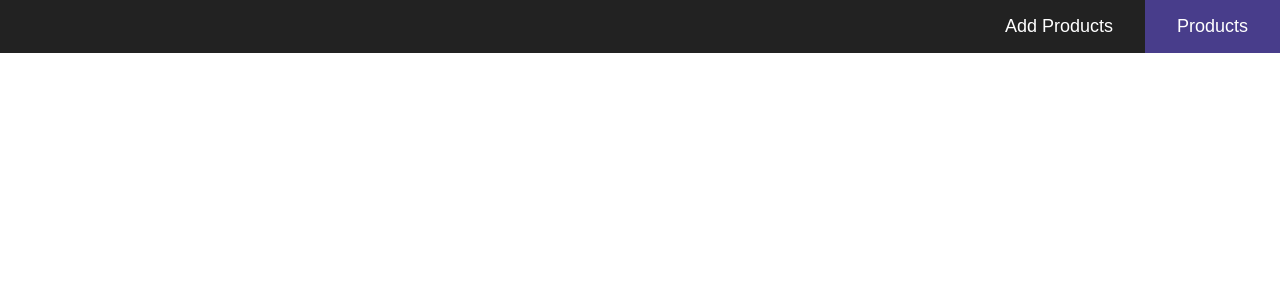
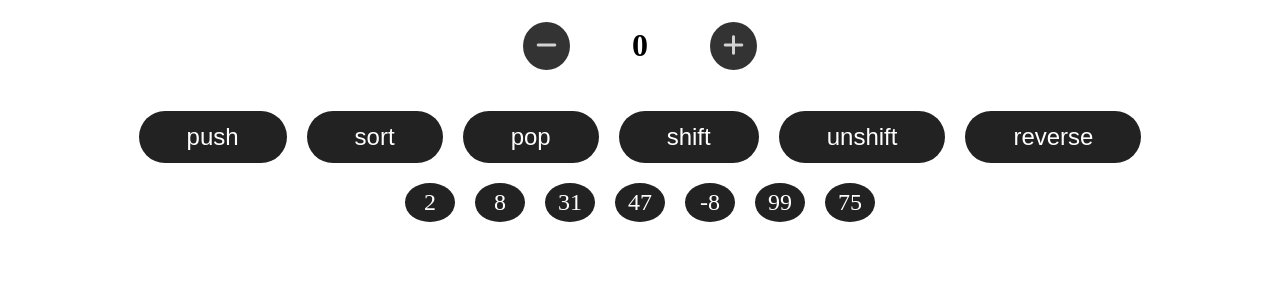
Before and after one commit to BrownEdgar/smart-juniors, a React (Vite) app: page / in a window 1280 px wide. Shown: the top 300 px of the page. Built offline with nearby package versions, Linux system fonts and the light colour scheme; a web font is replaced by a local one.

Commit message:
React Redux Array methods

```diff
--- a/package.json
+++ b/package.json
@@ -11,6 +11,7 @@
     "preview": "vite preview"
   },
   "dependencies": {
+    "@reduxjs/toolkit": "^1.9.7",
     "axios": "^1.6.0",
     "classnames": "^2.3.2",
     "concurrently": "^8.2.2",
@@ -20,7 +21,9 @@
     "react-dom": "^18.2.0",
     "react-icons": "^4.11.0",
     "react-modal": "^3.16.1",
+    "react-redux": "^8.1.3",
     "react-router-dom": "^6.18.0",
+    "redux": "^4.2.1",
     "sass": "^1.69.5",
     "yup": "^1.3.2"
   },
--- a/src/main.jsx
+++ b/src/main.jsx
@@ -1,5 +1,13 @@
 import ReactDOM from 'react-dom/client';
-import App from './react_useContext/App';
+import App from './redux/redux_1/App';
 import './index.css';
 
-ReactDOM.createRoot(document.getElementById('root')).render(<App />);
+import { Provider } from 'react-redux';
+import store from './redux/redux_1/app/store';
+
+// ReactDOM.createRoot(document.getElementById('root')).render(<App />);
+ReactDOM.createRoot(document.getElementById('root')).render(
+  <Provider store={store}>
+      <App />
+  </Provider>
+);
--- /dev/null
+++ b/src/redux/redux_1/App.jsx
@@ -0,0 +1,50 @@
+import { useDispatch, useSelector } from 'react-redux'
+
+import { decrement, increment } from './features/count/countSlice';
+import {
+  popArray,
+  pushValue,
+  sortArray,
+  shiftArray,
+  unshiftArray,
+  reverseArray
+} from './features/array/arraySlice';
+
+import "./App.scss"
+
+export default function App() {
+  const count = useSelector((state) => state.count)
+  const array = useSelector((state) => state.array)
+  const dispatch = useDispatch()
+
+  return (
+    <div className='App'>
+      <div className='App-header'>
+        <button onClick={() => dispatch(decrement())}>
+          <i className="fa-solid fa-minus"></i>
+        </button>
+        <h1>{count}</h1>
+        <button onClick={() => dispatch(increment())}>
+          <i className="fa-solid fa-plus"></i>
+        </button>
+      </div>
+      <div className='App-content'>
+        <div className='App-content_btns'>
+          <button onClick={() => dispatch(pushValue(count))}>push</button>
+          <button onClick={() => dispatch(sortArray())}>sort</button>
+          <button onClick={() => dispatch(popArray())}>pop</button>
+          <button onClick={() => dispatch(shiftArray())}>shift</button>
+          <button onClick={() => dispatch(unshiftArray(count))}>unshift</button>
+          <button onClick={() => dispatch(reverseArray())}>reverse</button>
+        </div>
+        <div className='App-content_array'>{
+          array.map((elem, index) => {
+            return (
+              <span key={index}>{elem}</span>
+            )
+          })
+        }</div>
+      </div>
+    </div>
+  )
+}
--- /dev/null
+++ b/src/redux/redux_1/App.scss
@@ -0,0 +1,100 @@
+.App {
+
+  &-header {
+    display: flex;
+    justify-content: center;
+    align-items: center;
+    flex-wrap: wrap;
+    padding: 20px 0;
+    gap: 20px;
+
+    h1 {
+      min-width: 100px;
+      text-align: center;
+    }
+
+    button {
+      width: fit-content;
+      height: fit-content;
+      border: none;
+      outline: none;
+      font-size: 24px;
+      padding: 10px 13.1px;
+      background: #333;
+      color: lightgrey;
+      border-radius: 50%;
+      transition: all .3s ease;
+
+      &:hover {
+        cursor: pointer;
+        color: orange;
+      }
+
+      &:active {
+        box-shadow: 0 0 4px 2px orangered;
+      }
+    }
+  }
+
+  &-content {
+    &_btns {
+      display: flex;
+      justify-content: center;
+      gap: 20px;
+      padding: 20px 0;
+
+      button {
+        display: block;
+        border: none;
+        outline: none;
+        padding: 12px 48px;
+        font-size: 24px;
+        border-radius: 1000px;
+        background: #222;
+        color: white;
+        transition: all .3s ease;
+
+        &:hover {
+          cursor: pointer;
+          color: orange;
+          box-shadow: 0 0 2px 5px gray;
+        }
+
+        &:active {
+          color: orangered;
+          box-shadow: 0 0 2px 5px darkslategray;
+        }
+      }
+    }
+
+    &_array {
+      display: flex;
+      justify-content: center;
+      align-items: center;
+      gap: 20px;
+
+      &>span {
+        min-width: 50px;
+        user-select: none;
+        text-align: center;
+        background: #222;
+        color: white;
+        font-size: 24px;
+        border-radius: 50%;
+        transition: all .3s ease;
+
+        &:hover {
+          cursor: pointer;
+          transform: scale(1.1);
+          color: orange;
+          box-shadow: 0 0 2px 5px gray;
+        }
+
+        &:active {
+          color: orangered;
+          box-shadow: 0 0 2px 5px darkslategray;
+        }
+      }
+    }
+  }
+}
--- /dev/null
+++ b/src/redux/redux_1/app/store.js
@@ -0,0 +1,12 @@
+import { configureStore } from "@reduxjs/toolkit";
+import countReducer from "../features/count/countSlice";
+import arrayReducer from "../features/array/arraySlice";
+
+const store = configureStore({
+  reducer: {
+    count: countReducer,
+    array: arrayReducer
+  }
+})
+
+export default store
--- /dev/null
+++ b/src/redux/redux_1/features/array/arraySlice.js
@@ -0,0 +1,39 @@
+import { createSlice } from "@reduxjs/toolkit";
+
+const initialState = [2, 8, 31, 47, -8, 99, 75]
+
+const arraySlice = createSlice({
+  name: "array",
+  initialState,
+  reducers: {
+    pushValue: (state, action) => {
+      state.length !== 10
+        ? state.push(action.payload)
+        : state
+    },
+    sortArray: (state) => state.sort((a, b) => a - b),
+    popArray: (state) => {
+      state.pop()
+    },
+    shiftArray: (state) => {
+      state.shift()
+    },
+    unshiftArray: (state, action) => {
+      state.unshift(action.payload)
+    },
+    reverseArray: (state) => {
+      state.reverse()
+    }
+  }
+})
+
+export const {
+  sortArray,
+  pushValue,
+  popArray,
+  shiftArray,
+  unshiftArray,
+  reverseArray
+} = arraySlice.actions
+
+export default arraySlice.reducer
--- /dev/null
+++ b/src/redux/redux_1/features/count/countSlice.js
@@ -0,0 +1,13 @@
+import { createSlice } from "@reduxjs/toolkit";
+
+const countSlice = createSlice({
+  name: "count",
+  initialState: 0,
+  reducers: {
+    increment: (state) => state + 1,
+    decrement: (state) => state - 1,
+  }
+})
+
+export const {increment, decrement} = countSlice.actions
+export default countSlice.reducer
```
Also changed, not shown: 1 other file (tests, documents, lock files or other folders).
